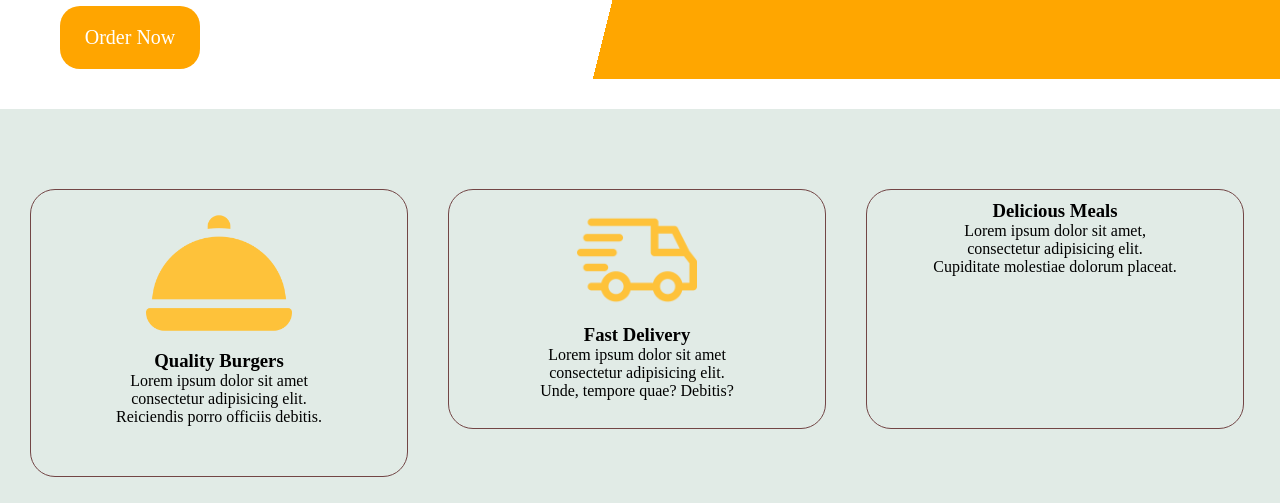
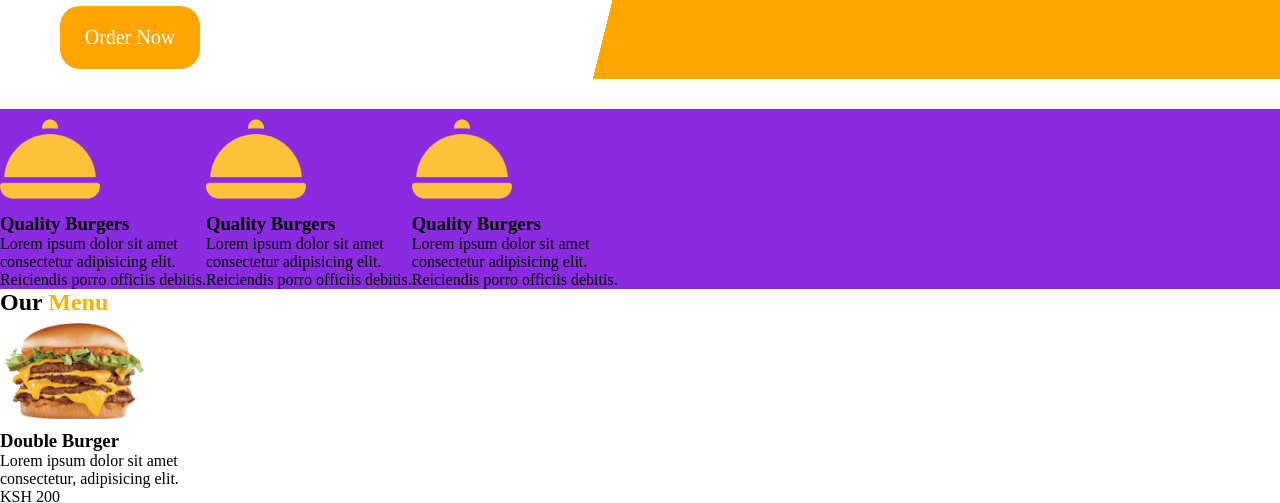
Before and after one commit to Andy3643/Burger-Palace, a plain HTML site: page index.html in a window 1280 px wide. Shown: the part 300-803 px from the top of the page. Drawn offline with Linux system fonts and the light colour scheme.

Commit message:
allign icons

```diff
--- a/index.css
+++ b/index.css
@@ -66,24 +66,16 @@ button{
     margin-top: 30px;
 }
 .leftbox{
-    position: absolute;
-    top: 700pxS;
-    display:flex;
-    float: left;
-    background-color: #E1EBE6;
-    padding: 60px 10px 100px 10px;
-    height: 50%;
-    width: 100%;
-    font-family: poppins;
-
+    background-color: blueviolet;
+    display: flex;
 }
-.quality{
+/*.quality{
     border: 1.5px solid rgb(114, 69, 69);
-    padding: 10px;
-    margin: 20px;
+    padding: 30px;
+    margin: 30px;
     float: left;
     width: 30%;
-    height: 120%;
+    height: 100%;
     text-align: center;
     border-radius: 25px;
     flex: row;
--- a/index.html
+++ b/index.html
@@ -24,9 +24,8 @@
                     <li><a href="">Notifications</a></li>
                 </ul>
             </nav>
-
-</div>
-<div>
+        </div>
+    <div>
         <div class="section1">
             <div class="rain">
                 <h1>Rain or shine,<br>its time to dine<br></h1>
@@ -37,22 +36,25 @@
                 <img id="CITYPNG" src="CITYPNG 1.png">
             </div>
         </div>
+    </div>
 </div>
 <div class="leftbox">
-        <div class="quality">
-            <img src="food-tray.png" alt="food-tray" style="height: 55%;">
-            <h3>Quality Burgers</h3>
-            <p>Lorem ipsum dolor sit amet <br>consectetur adipisicing elit.<br> Reiciendis porro officiis debitis.</p></div>
-
-        <div class="fast">
-            <img src="delivery.png" alt="delivery bus" style="height: 55%;">
-            <h3>Fast Delivery</h3>
-            <p>Lorem ipsum dolor sit amet <br>consectetur adipisicing elit.<br> Unde, tempore quae? Debitis?</p></div>
-
-        <div class="delicious">
-            <h3>Delicious Meals</h3>
-            <p>Lorem ipsum dolor sit amet,<br>consectetur adipisicing elit. <br>Cupiditate molestiae dolorum placeat.</p></div>
+    <div class="quality">
+        <img src="food-tray.png" alt="food-tray" style="height: 100px;">
+        <h3>Quality Burgers</h3>
+            <p>Lorem ipsum dolor sit amet <br>consectetur adipisicing elit.<br> Reiciendis porro officiis debitis.</p>
     </div>
+    <div class="quality">
+        <img src="food-tray.png" alt="food-tray" style="height: 100px;">
+        <h3>Quality Burgers</h3>
+        <p>Lorem ipsum dolor sit amet <br>consectetur adipisicing elit.<br> Reiciendis porro officiis debitis.</p>
+    </div>
+    <div class="quality">
+        <img src="food-tray.png" alt="food-tray" style="height: 100px;">
+        <h3>Quality Burgers</h3>
+            <p>Lorem ipsum dolor sit amet <br>consectetur adipisicing elit.<br> Reiciendis porro officiis debitis.</p>
+    </div>
+</div>
 <div>
     <div class="ourmenu">
             <h2>Our <span style="color: #F6B400;">Menu</span> </h2>
```
